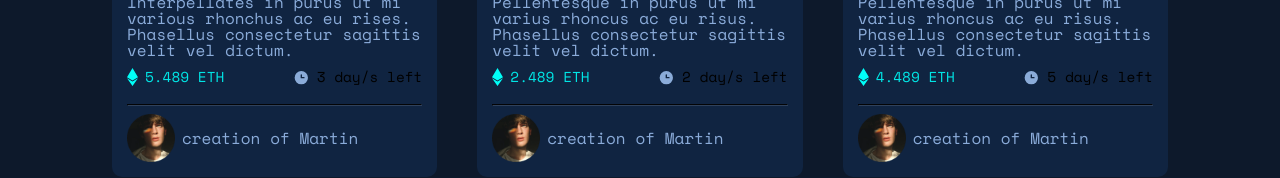
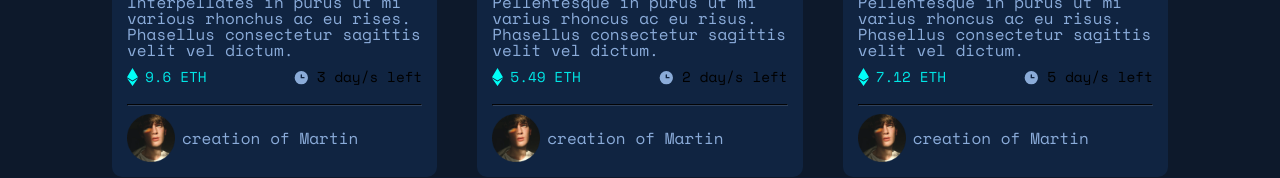
Before and after one commit to martinnovak22/React_cookbook, a React (Vite) app: page /nft-cards/1 in a window 1280 px wide. Shown: the part 494-672 px from the top of the page. Built offline with nearby package versions, Linux system fonts and the light colour scheme.

Commit message:
deleted fetching, added random pricing
Math random added to get random price for my mock data

```diff
--- a/src/modules/NFT/Data.ts
+++ b/src/modules/NFT/Data.ts
@@ -1,5 +1,11 @@
 import equilibrium from "./assets/images/equilibrium.jpg";
 import { NftCardProps } from "./types";
+
+function getRandomPrice(min: number, max: number, decimals: number) {
+  const str = (Math.random() * (max - min) + min).toFixed(decimals);
+
+  return parseFloat(str);
+}
 
 export const Data: Array<NftCardProps> = [
   {
@@ -8,7 +14,7 @@ export const Data: Array<NftCardProps> = [
     title: "COOL NFT 1",
     description:
       "Lorem ipsum dolor sit amet, consecrate disciplining elite. Interpellates in purus ut mi various rhonchus ac eu rises. Phasellus consectetur sagittis velit vel dictum.",
-    price: 5.489,
+    price: getRandomPrice(0.1, 10, 2),
     timeLeft: 3,
   },
   {
@@ -17,7 +23,7 @@ export const Data: Array<NftCardProps> = [
     title: "COOL NFT 2",
     description:
       "Lorem ipsum dolor sit amet, consectetur adipiscing elit. Pellentesque in purus ut mi varius rhoncus ac eu risus. Phasellus consectetur sagittis velit vel dictum.",
-    price: 2.489,
+    price: getRandomPrice(0.1, 10, 2),
     timeLeft: 2,
   },
   {
@@ -26,7 +32,7 @@ export const Data: Array<NftCardProps> = [
     title: "COOL NFT 3",
     description:
       "Lorem ipsum dolor sit amet, consecrate adipiscing elit. Pellentesque in purus ut mi varius rhoncus ac eu risus. Phasellus consectetur sagittis velit vel dictum.",
-    price: 4.489,
+    price: getRandomPrice(0.1, 10, 2),
     timeLeft: 5,
   },
   {
@@ -35,7 +41,7 @@ export const Data: Array<NftCardProps> = [
     title: "COOL NFT 4",
     description:
       "Lorem ipsum dolor sit amet, consectetur adipiscing elit. Pellentesque in purus ut mi varius rhoncus ac eu risus. Phasellus consectetur sagittis velit vel dictum.",
-    price: 5.489,
+    price: getRandomPrice(0.1, 10, 2),
     timeLeft: 4,
   },
   {
@@ -44,7 +50,7 @@ export const Data: Array<NftCardProps> = [
     title: "COOL NFT 5",
     description:
       "Lorem ipsum dolor sit amet, consectetur adipiscing elit. Pellentesque in purus ut mi varius rhoncus ac eu risus. Phasellus consectetur sagittis velit vel dictum.",
-    price: 4.489,
+    price: getRandomPrice(0.1, 10, 2),
     timeLeft: 5,
   },
   {
@@ -53,7 +59,7 @@ export const Data: Array<NftCardProps> = [
     title: "COOL NFT 6",
     description:
       "Lorem ipsum dolor sit amet, consectetur adipiscing elit. Pellentesque in purus ut mi varius rhoncus ac eu risus. Phasellus consectetur sagittis velit vel dictum.",
-    price: 6.489,
+    price: getRandomPrice(0.1, 10, 2),
     timeLeft: 1,
   },
   {
@@ -62,7 +68,7 @@ export const Data: Array<NftCardProps> = [
     title: "COOL NFT 7",
     description:
       "Lorem ipsum dolor sit amet, consectetur adipiscing elit. Pellentesque in purus ut mi varius rhoncus ac eu risus. Phasellus consectetur sagittis velit vel dictum.",
-    price: 7.489,
+    price: getRandomPrice(0.1, 10, 2),
     timeLeft: 1,
   },
   {
@@ -71,7 +77,7 @@ export const Data: Array<NftCardProps> = [
     title: "COOL NFT 8",
     description:
       "Lorem ipsum dolor sit amet, consectetur adipiscing elit. Pellentesque in purus ut mi varius rhoncus ac eu risus. Phasellus consectetur sagittis velit vel dictum.",
-    price: 8.89,
+    price: getRandomPrice(0.1, 10, 2),
     timeLeft: 3,
   },
   {
@@ -80,7 +86,7 @@ export const Data: Array<NftCardProps> = [
     title: "COOL NFT 9",
     description:
       "Lorem ipsum dolor sit amet, consectetur adipiscing elit. Pellentesque in purus ut mi varius rhoncus ac eu risus. Phasellus consectetur sagittis velit vel dictum.",
-    price: 1.87,
+    price: getRandomPrice(0.1, 10, 2),
     timeLeft: 6,
   },
   {
@@ -89,7 +95,7 @@ export const Data: Array<NftCardProps> = [
     title: "COOL NFT 10",
     description:
       "Lorem ipsum dolor sit amet, consectetur adipiscing elit. Pellentesque in purus ut mi varius rhoncus ac eu risus. Phasellus consectetur sagittis velit vel dictum.",
-    price: 5.87,
+    price: getRandomPrice(0.1, 10, 2),
     timeLeft: 7,
   },
   {
@@ -98,7 +104,7 @@ export const Data: Array<NftCardProps> = [
     title: "COOL NFT 11",
     description:
       "Lorem ipsum dolor sit amet, consectetur adipiscing elit. Pellentesque in purus ut mi varius rhoncus ac eu risus. Phasellus consectetur sagittis velit vel dictum.",
-    price: 1.489,
+    price: getRandomPrice(0.1, 10, 2),
     timeLeft: 3,
   },
   {
@@ -107,7 +113,7 @@ export const Data: Array<NftCardProps> = [
     title: "COOL NFT 12",
     description:
       "Lorem ipsum dolor sit amet, consectetur adipiscing elit. Pellentesque in purus ut mi varius rhoncus ac eu risus. Phasellus consectetur sagittis velit vel dictum.",
-    price: 4.489,
+    price: getRandomPrice(0.1, 10, 2),
     timeLeft: 2,
   },
   {
@@ -116,7 +122,7 @@ export const Data: Array<NftCardProps> = [
     title: "COOL NFT 13",
     description:
       "Lorem ipsum dolor sit amet, consectetur adipiscing elit. Pellentesque in purus ut mi varius rhoncus ac eu risus. Phasellus consectetur sagittis velit vel dictum.",
-    price: 7.444,
+    price: getRandomPrice(0.1, 10, 2),
     timeLeft: 5,
   },
   {
@@ -125,7 +131,7 @@ export const Data: Array<NftCardProps> = [
     title: "COOL NFT 14",
     description:
       "Lorem ipsum dolor sit amet, consectetur adipiscing elit. Pellentesque in purus ut mi varius rhoncus ac eu risus. Phasellus consectetur sagittis velit vel dictum.",
-    price: 5.49,
+    price: getRandomPrice(0.1, 10, 2),
     timeLeft: 4,
   },
   {
@@ -134,7 +140,7 @@ export const Data: Array<NftCardProps> = [
     title: "COOL NFT 15",
     description:
       "Lorem ipsum dolor sit amet, consectetur adipiscing elit. Pellentesque in purus ut mi varius rhoncus ac eu risus. Phasellus consectetur sagittis velit vel dictum.",
-    price: 1.11,
+    price: getRandomPrice(0.1, 10, 2),
     timeLeft: 5,
   },
   {
@@ -143,7 +149,7 @@ export const Data: Array<NftCardProps> = [
     title: "COOL NFT 16",
     description:
       "Lorem ipsum dolor sit amet, consectetur adipiscing elit. Pellentesque in purus ut mi varius rhoncus ac eu risus. Phasellus consectetur sagittis velit vel dictum.",
-    price: 6.47,
+    price: getRandomPrice(0.1, 10, 2),
     timeLeft: 1,
   },
   {
@@ -152,7 +158,7 @@ export const Data: Array<NftCardProps> = [
     title: "COOL NFT 17",
     description:
       "Lorem ipsum dolor sit amet, consectetur adipiscing elit. Pellentesque in purus ut mi varius rhoncus ac eu risus. Phasellus consectetur sagittis velit vel dictum.",
-    price: 7.489,
+    price: getRandomPrice(0.1, 10, 2),
     timeLeft: 1,
   },
   {
@@ -161,7 +167,7 @@ export const Data: Array<NftCardProps> = [
     title: "COOL NFT 18",
     description:
       "Lorem ipsum dolor sit amet, consectetur adipiscing elit. Pellentesque in purus ut mi varius rhoncus ac eu risus. Phasellus consectetur sagittis velit vel dictum.",
-    price: 7.89,
+    price: getRandomPrice(0.1, 10, 2),
     timeLeft: 3,
   },
   {
@@ -170,7 +176,7 @@ export const Data: Array<NftCardProps> = [
     title: "COOL NFT 19",
     description:
       "Lorem ipsum dolor sit amet, consectetur adipiscing elit. Pellentesque in purus ut mi varius rhoncus ac eu risus. Phasellus consectetur sagittis velit vel dictum.",
-    price: 3.87,
+    price: getRandomPrice(0.1, 10, 2),
     timeLeft: 6,
   },
   {
@@ -179,7 +185,7 @@ export const Data: Array<NftCardProps> = [
     title: "COOL NFT 20",
     description:
       "Lorem ipsum dolor sit amet, consectetur adipiscing elit. Pellentesque in purus ut mi varius rhoncus ac eu risus. Phasellus consectetur sagittis velit vel dictum.",
-    price: 13.87,
+    price: getRandomPrice(0.1, 10, 2),
     timeLeft: 7,
   },
 ];
```
Also changed, not shown: src/modules/NFT/NFT.tsx (+0 -15 lines).
